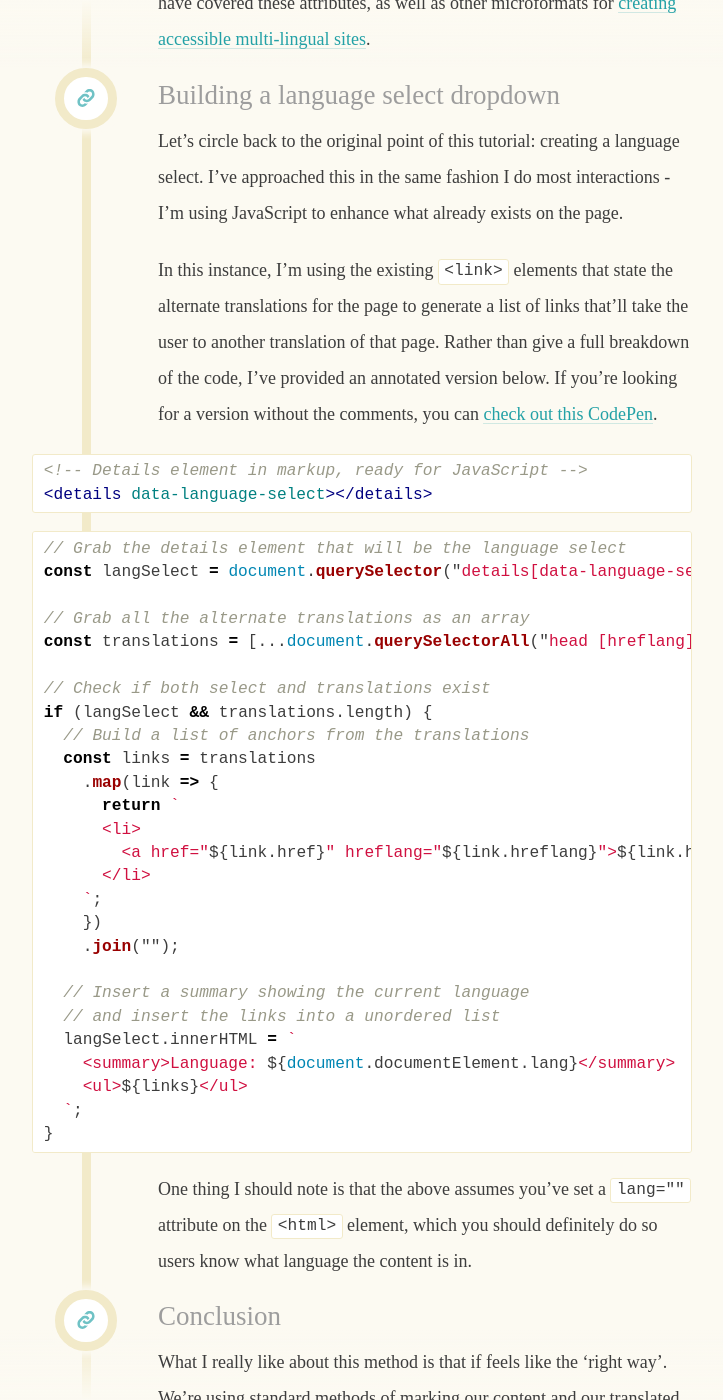
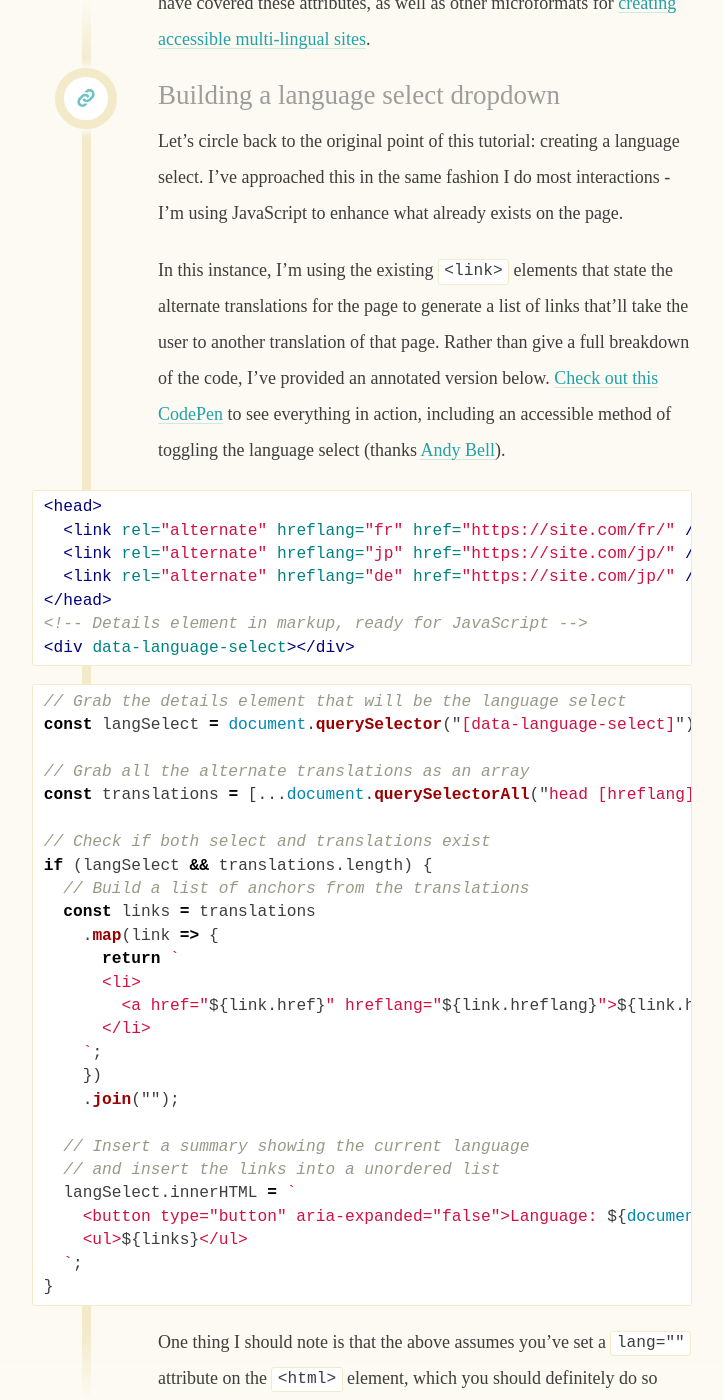
Before and after one commit to daviddarnes/david.darn.es, a Jekyll site: the page built from _posts/2020-02-01-multi-language-select.md, in a window 1280 px wide and 1400 px high, scrolled down 1489 px. Shown: the whole window, without its empty margins (278-1001 px from the left). Built offline with Jekyll 4.4.1, drawn with Linux system fonts in a browser that asks for light colours; some web fonts are replaced.

Commit message:
Update toggle method

````diff
--- a/_posts/2020-02-01-multi-language-select.md
+++ b/_posts/2020-02-01-multi-language-select.md
@@ -35,16 +35,21 @@
 
 Let's circle back to the original point of this tutorial: creating a language select. I've approached this in the same fashion I do most interactions - I'm using JavaScript to enhance what already exists on the page.
 
-In this instance, I'm using the existing `<link>` elements that state the alternate translations for the page to generate a list of links that'll take the user to another translation of that page. Rather than give a full breakdown of the code, I've provided an annotated version below. If you're looking for a version without the comments, you can [check out this CodePen](https://codepen.io/daviddarnes/pen/QWwzePz?editors=1010).
+In this instance, I'm using the existing `<link>` elements that state the alternate translations for the page to generate a list of links that'll take the user to another translation of that page. Rather than give a full breakdown of the code, I've provided an annotated version below. [Check out this CodePen](https://codepen.io/daviddarnes/pen/QWwzePz?editors=1010) to see everything in action, including an accessible method of toggling the language select (thanks [Andy Bell](https://hankchizljaw.com/wrote/a-progressive-disclosure-component/)).
 
 ```html
+<head>
+  <link rel="alternate" hreflang="fr" href="https://site.com/fr/" />
+  <link rel="alternate" hreflang="jp" href="https://site.com/jp/" />
+  <link rel="alternate" hreflang="de" href="https://site.com/jp/" />
+</head>
 <!-- Details element in markup, ready for JavaScript -->
-<details data-language-select></details>
+<div data-language-select></div>
 ```
 
 ```javascript
 // Grab the details element that will be the language select
-const langSelect = document.querySelector("details[data-language-select]");
+const langSelect = document.querySelector("[data-language-select]");
 
 // Grab all the alternate translations as an array
 const translations = [...document.querySelectorAll("head [hreflang]")];
@@ -65,7 +70,7 @@
   // Insert a summary showing the current language
   // and insert the links into a unordered list
   langSelect.innerHTML = `
-    <summary>Language: ${document.documentElement.lang}</summary>
+    <button type="button" aria-expanded="false">Language: ${document.documentElement.lang}</button>
     <ul>${links}</ul>
   `;
 }
````
Also changed, not shown: images/multi-language/multi-language-banner.png.
